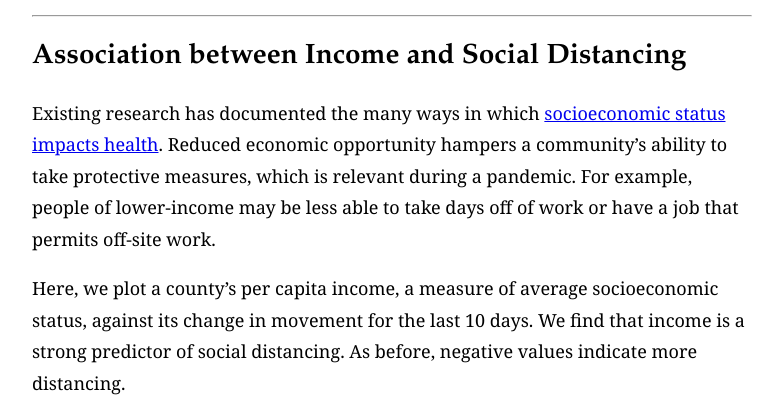
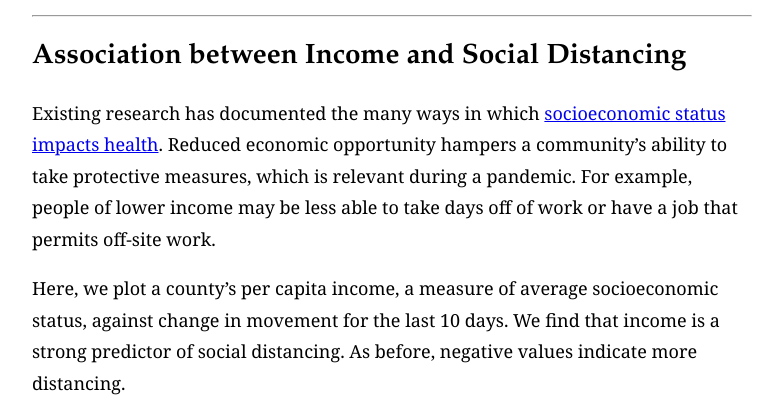
Before and after one commit to ktaquechel/ktaquechel.github.io, a plain HTML site: page covid19model.html in a window 1280 px wide. Shown: the part 2609-3024 px from the top of the page, without its empty margins (248-1031 px from the left). Drawn offline with Linux system fonts and the light colour scheme.

Commit message:
Update covid19model.html

```diff
--- a/covid19model.html
+++ b/covid19model.html
@@ -100,9 +100,9 @@
 
     <h2>Association between Income and Social Distancing</h2>
 
-    <p>Existing research has documented the many ways in which <a href="https://www.healthaffairs.org/doi/abs/10.1377/hlthaff.2011.0685">socioeconomic status impacts health</a>. Reduced economic opportunity hampers a community&rsquo;s ability to take protective measures, which is relevant during a pandemic. For example, people of lower-income may be less able to take days off of work or have a job that permits off-site work.</p>
+    <p>Existing research has documented the many ways in which <a href="https://www.healthaffairs.org/doi/abs/10.1377/hlthaff.2011.0685">socioeconomic status impacts health</a>. Reduced economic opportunity hampers a community&rsquo;s ability to take protective measures, which is relevant during a pandemic. For example, people of lower income may be less able to take days off of work or have a job that permits off-site work.</p>
 
-    <p>Here, we plot a county&rsquo;s per capita income, a measure of average socioeconomic status, against its change in movement for the last 10 days. We find that income is a strong predictor of social distancing. As before, negative values indicate more distancing.</p>
+    <p>Here, we plot a county&rsquo;s per capita income, a measure of average socioeconomic status, against change in movement for the last 10 days. We find that income is a strong predictor of social distancing. As before, negative values indicate more distancing.</p>
 
     <img src="https://github.com/nolankav/covid19model/blob/master/Distancing%20by%20income.png?raw=true" alt="Distancing by income" width=100% height=auto>
 
```
